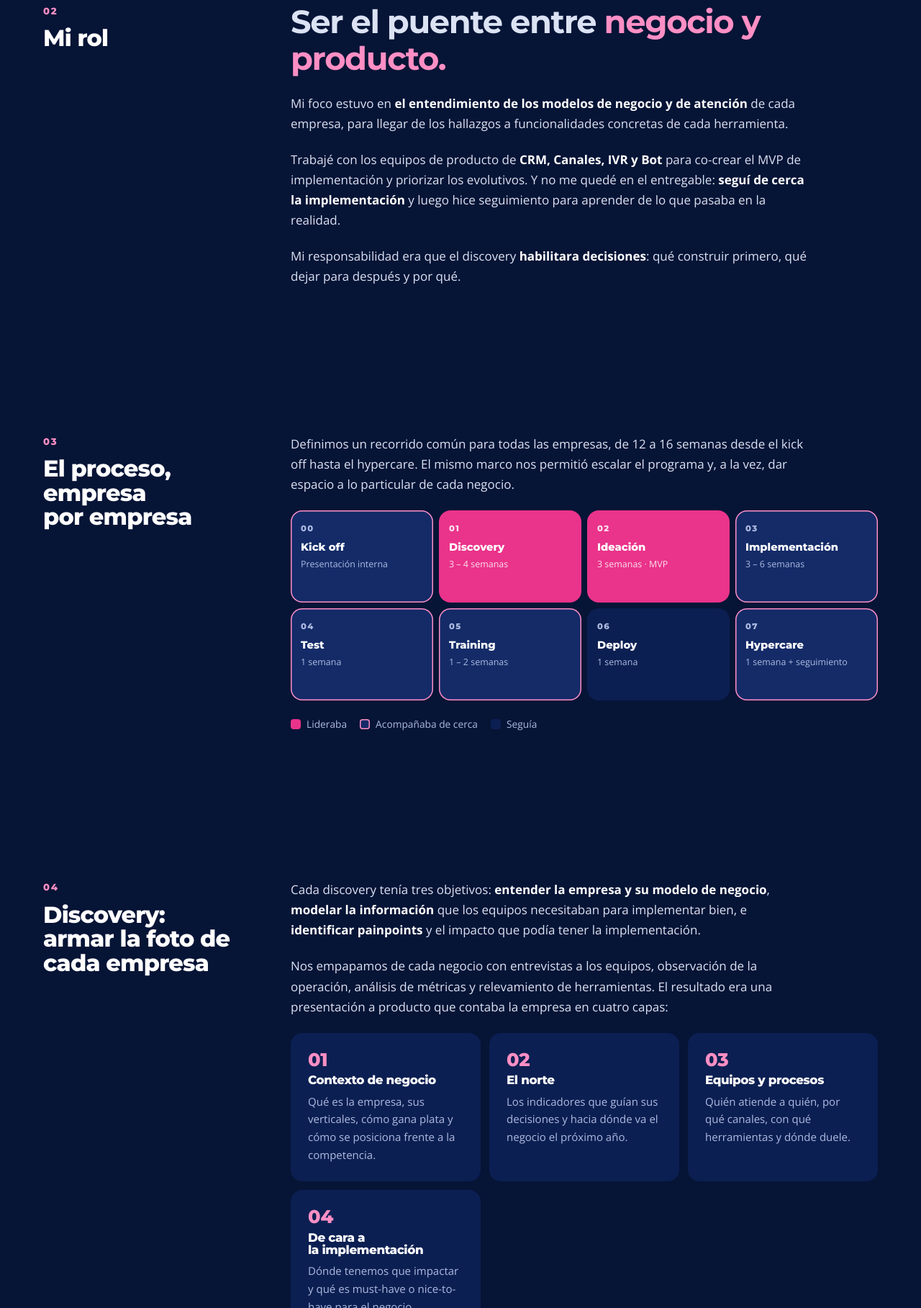
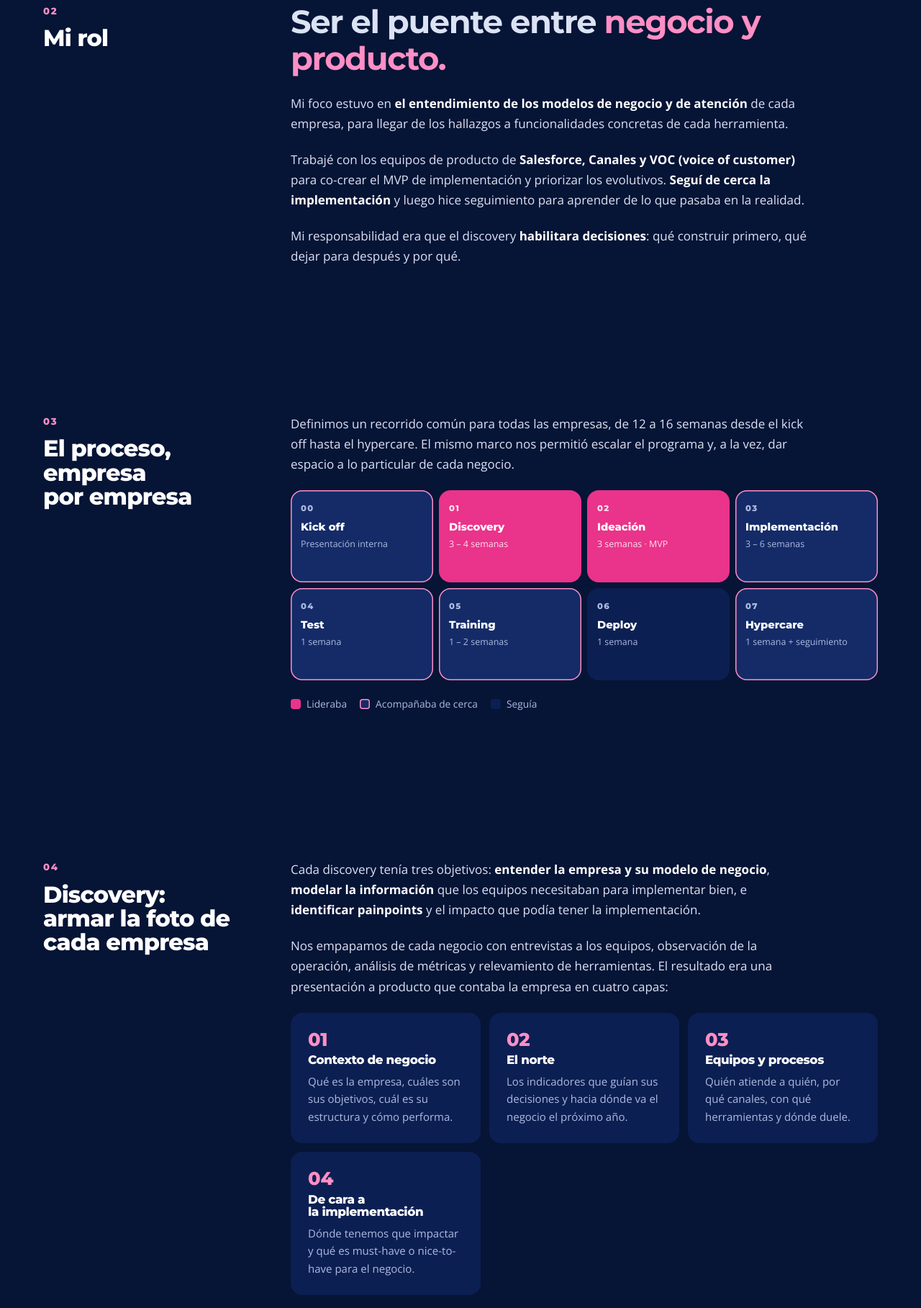
Before and after one commit to emilialodigiani/portfolio, a plain HTML site: page proyectos/crm-holding.html in a window 1280 px wide. Shown: the part 1948-3765 px from the top of the page at 72% size. Drawn offline with nearby package versions, Linux system fonts and the light colour scheme.

Commit message:
Caso CRM: equipos, rol y contexto de negocio
Co-Authored-By: Claude Opus 5.5 <noreply@anthropic.com>
Claude-Session: https://claude.ai/code/session_0154b3AFknc8xnA5S2t84Vmo

```diff
--- a/proyectos/crm-holding.html
+++ b/proyectos/crm-holding.html
@@ -66,7 +66,7 @@
       <div class="chapter-body">
         <p class="big-quote">Ser el puente entre <em>negocio y producto.</em></p>
         <p>Mi foco estuvo en <strong>el entendimiento de los modelos de negocio y de atención</strong> de cada empresa, para llegar de los hallazgos a funcionalidades concretas de cada herramienta.</p>
-        <p>Trabajé con los equipos de producto de <strong>CRM, Canales, IVR y Bot</strong> para co-crear el MVP de implementación y priorizar los evolutivos. Y no me quedé en el entregable: <strong>seguí de cerca la implementación</strong> y luego hice seguimiento para aprender de lo que pasaba en la realidad.</p>
+        <p>Trabajé con los equipos de producto de <strong>Salesforce, Canales y VOC (voice of customer)</strong> para co-crear el MVP de implementación y priorizar los evolutivos. <strong>Seguí de cerca la implementación</strong> y luego hice seguimiento para aprender de lo que pasaba en la realidad.</p>
         <p>Mi responsabilidad era que el discovery <strong>habilitara decisiones</strong>: qué construir primero, qué dejar para después y por qué.</p>
       </div>
     </div>
@@ -105,7 +105,7 @@
         <p>Cada discovery tenía tres objetivos: <strong>entender la empresa y su modelo de negocio</strong>, <strong>modelar la información</strong> que los equipos necesitaban para implementar bien, e <strong>identificar painpoints</strong> y el impacto que podía tener la implementación.</p>
         <p>Nos empapamos de cada negocio con entrevistas a los equipos, observación de la operación, análisis de métricas y relevamiento de herramientas. El resultado era una presentación a producto que contaba la empresa en cuatro capas:</p>
         <div class="cards">
-          <div class="card"><span class="n">01</span><h4>Contexto de negocio</h4><p>Qué es la empresa, sus verticales, cómo gana plata y cómo se posiciona frente a la competencia.</p></div>
+          <div class="card"><span class="n">01</span><h4>Contexto de negocio</h4><p>Qué es la empresa, cuáles son sus objetivos, cuál es su estructura y cómo performa.</p></div>
           <div class="card"><span class="n">02</span><h4>El norte</h4><p>Los indicadores que guían sus decisiones y hacia dónde va el negocio el próximo año.</p></div>
           <div class="card"><span class="n">03</span><h4>Equipos y procesos</h4><p>Quién atiende a quién, por qué canales, con qué herramientas y dónde duele.</p></div>
           <div class="card"><span class="n">04</span><h4>De cara a la implementación</h4><p>Dónde tenemos que impactar y qué es must-have o nice-to-have para el negocio.</p></div>
```
